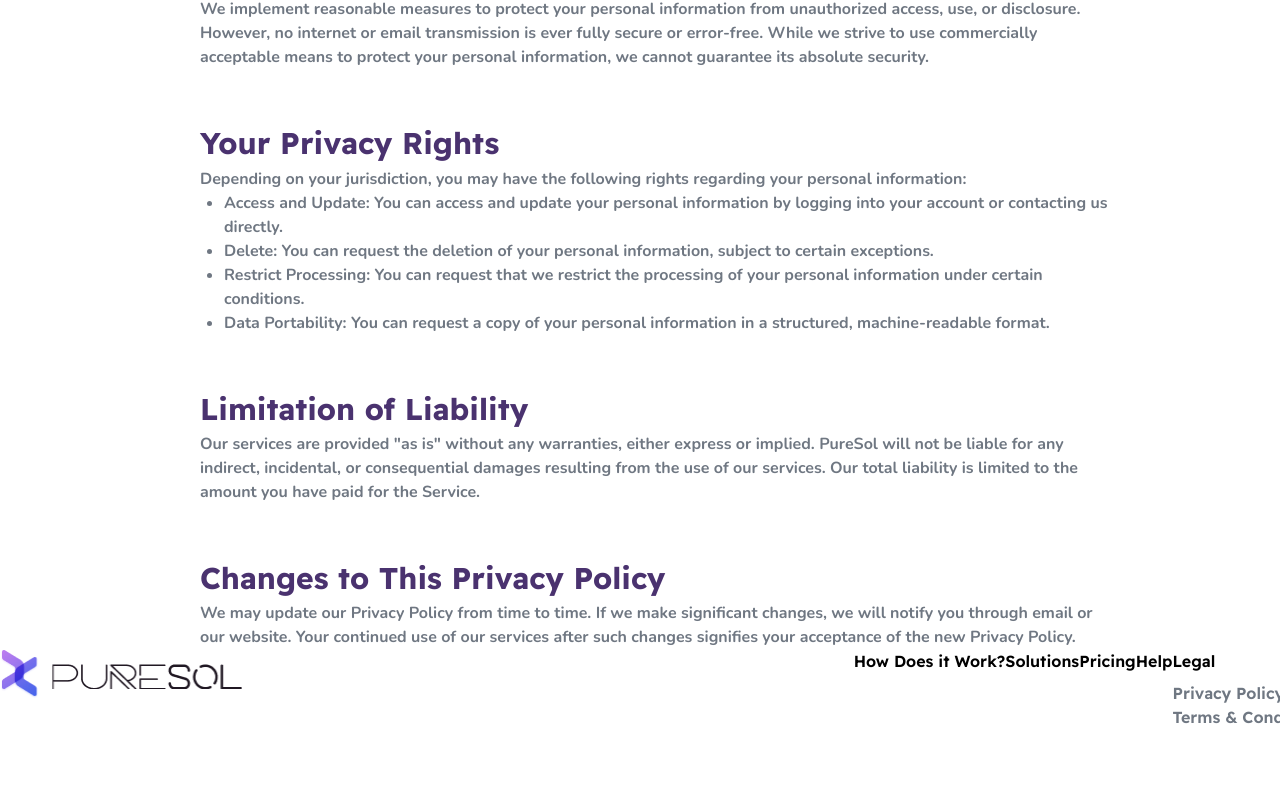
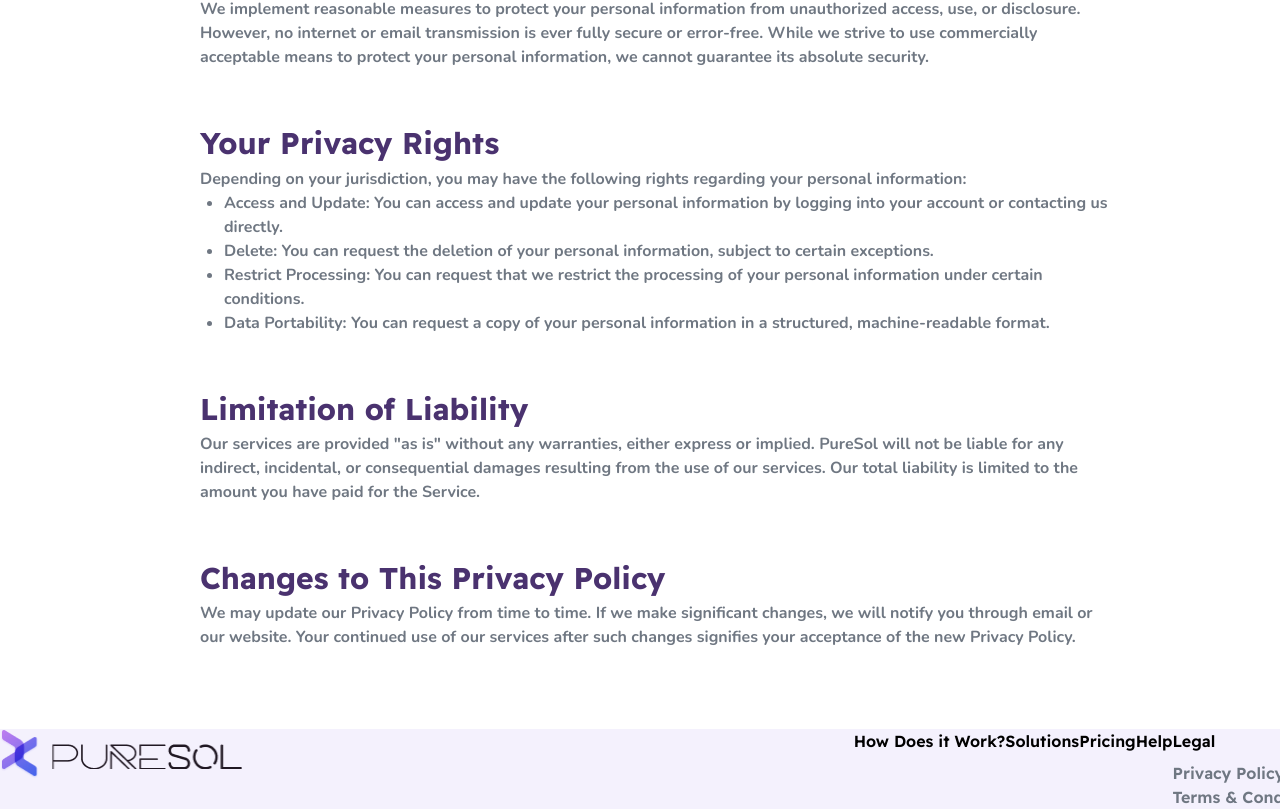
Before and after one commit to dev-SazzadHossain/pure_sol, a Next.js app: page /policy in a window 1280 px wide. Shown: the part 1374-2183 px from the top of the page. Before the commit the page ends 2103 px from the top, so only its background shows below. Built offline with nearby package versions, Linux system fonts and the light colour scheme.

Commit message:
issue_fixed

```diff
--- a/src/Components/Footer/Footer.js
+++ b/src/Components/Footer/Footer.js
@@ -5,7 +5,7 @@ import { readexPro } from "@/utils/Font";
 
 const Footer = () => {
   return (
-    <div className="py-[120px]">
+    <div className="py-[120px] ">
       <div className="w-full flex justify-between lg:items-center">
         {/* logo  */}
         <figure className="w-[242px] h-[46px]">
--- a/src/app/layout.js
+++ b/src/app/layout.js
@@ -18,8 +18,10 @@ export default function RootLayout({ children }) {
           <Header />
         </div>
         {children}
-        <div className="2xl:w-[1920px] xl:w-[1320px] lg:w-[1320px] md:w-full sm:w-full w-full mx-auto 2xl:px-0 xl:px-0 lg:px-0 px-5">
-          <Footer />
+        <div className="bg-[#F4F1FD]">
+          <div className="2xl:w-[1920px] xl:w-[1320px] lg:w-[1320px] md:w-full sm:w-full w-full mx-auto 2xl:px-0 xl:px-0 lg:px-0 px-5">
+            <Footer />
+          </div>
         </div>
       </body>
     </html>
--- a/src/app/policy/page.js
+++ b/src/app/policy/page.js
@@ -225,7 +225,7 @@ const Policy = () => {
           </div>
 
           {/* Changes to This Privacy Policy */}
-          <div className="pt-[52px]">
+          <div className="pt-[52px] pb-[80px]">
             <h3
               className={`text-[#4A326F] ${readexPro.className} font-bold text-[30px] `}
             >
--- a/src/app/terams/page.js
+++ b/src/app/terams/page.js
@@ -223,7 +223,7 @@ const Terms = () => {
 
           {/* Changes to These Terms */}
 
-          <div className="pt-[52px]">
+          <div className="pt-[52px] pb-[80px]">
             <h3
               className={`text-[#4A326F] ${readexPro.className} font-bold text-[30px] `}
             >
```
